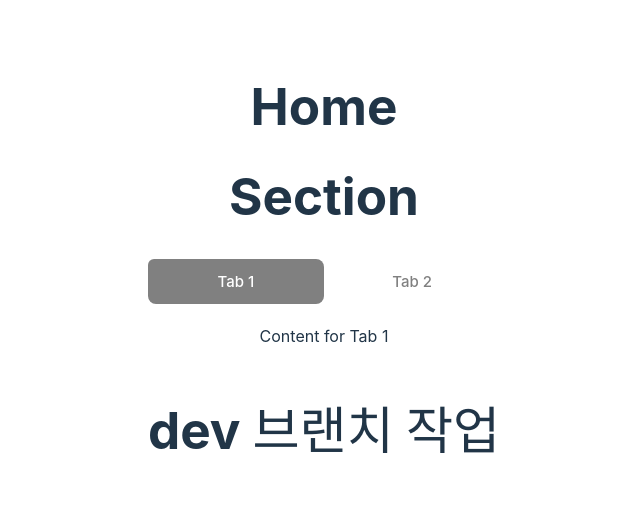
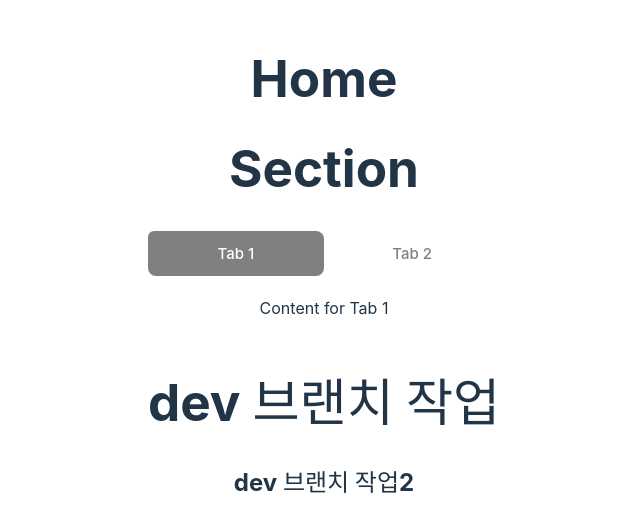
Before and after one commit to sangwookim0321/react-practice, a React (Vite) app: page / in a window 1280 px wide. Shown: the part 132-664 px from the top of the page, without its empty margins (316-956 px from the left). Built offline with nearby package versions, Linux system fonts and the light colour scheme.

Commit message:
dev 브랜치 작업 2

```diff
--- a/src/App.tsx
+++ b/src/App.tsx
@@ -8,6 +8,7 @@ function App() {
       <Home />
       <Section />
       <h1>dev 브랜치 작업</h1>
+      <h2>dev 브랜치 작업2</h2>
     </>
   );
 }
```
